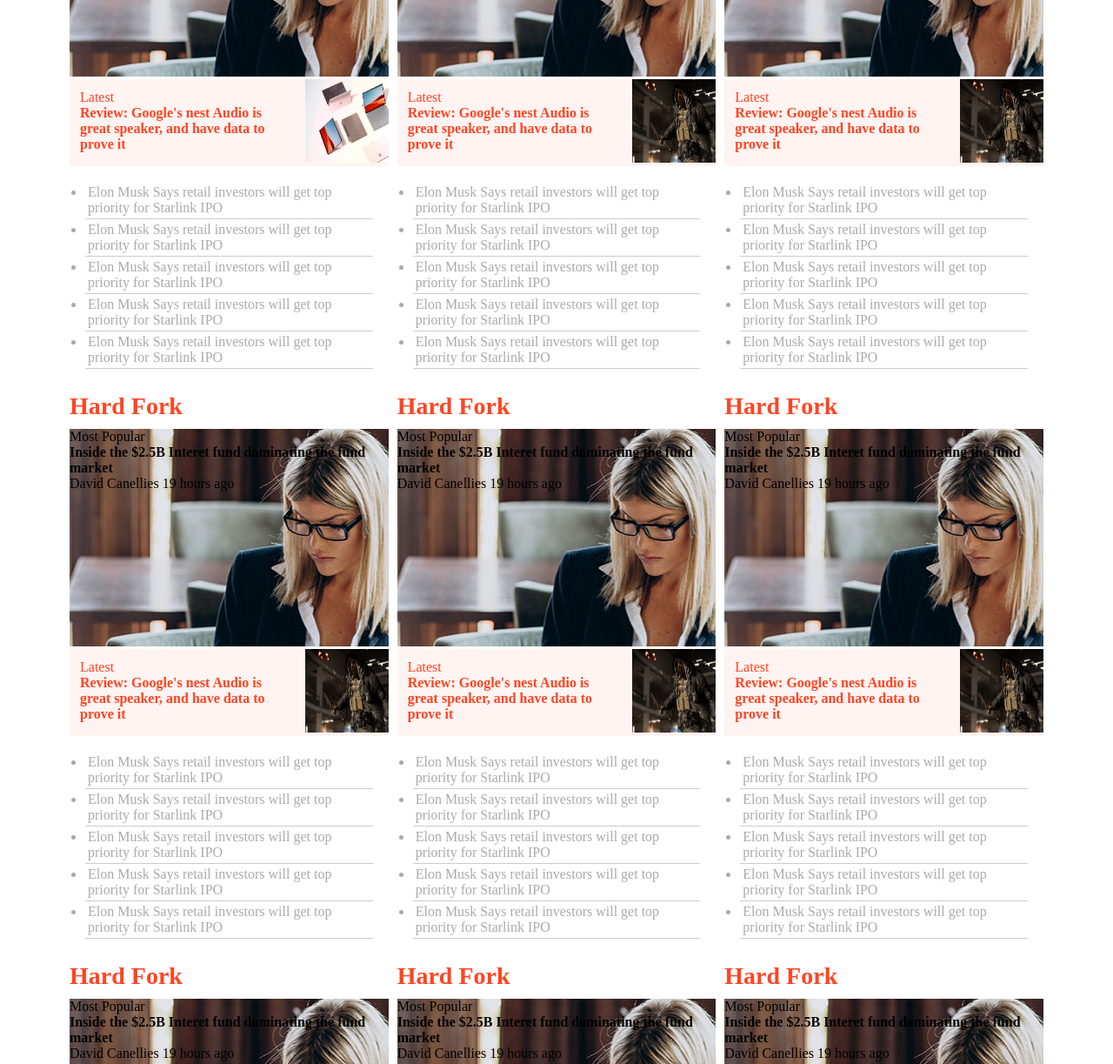
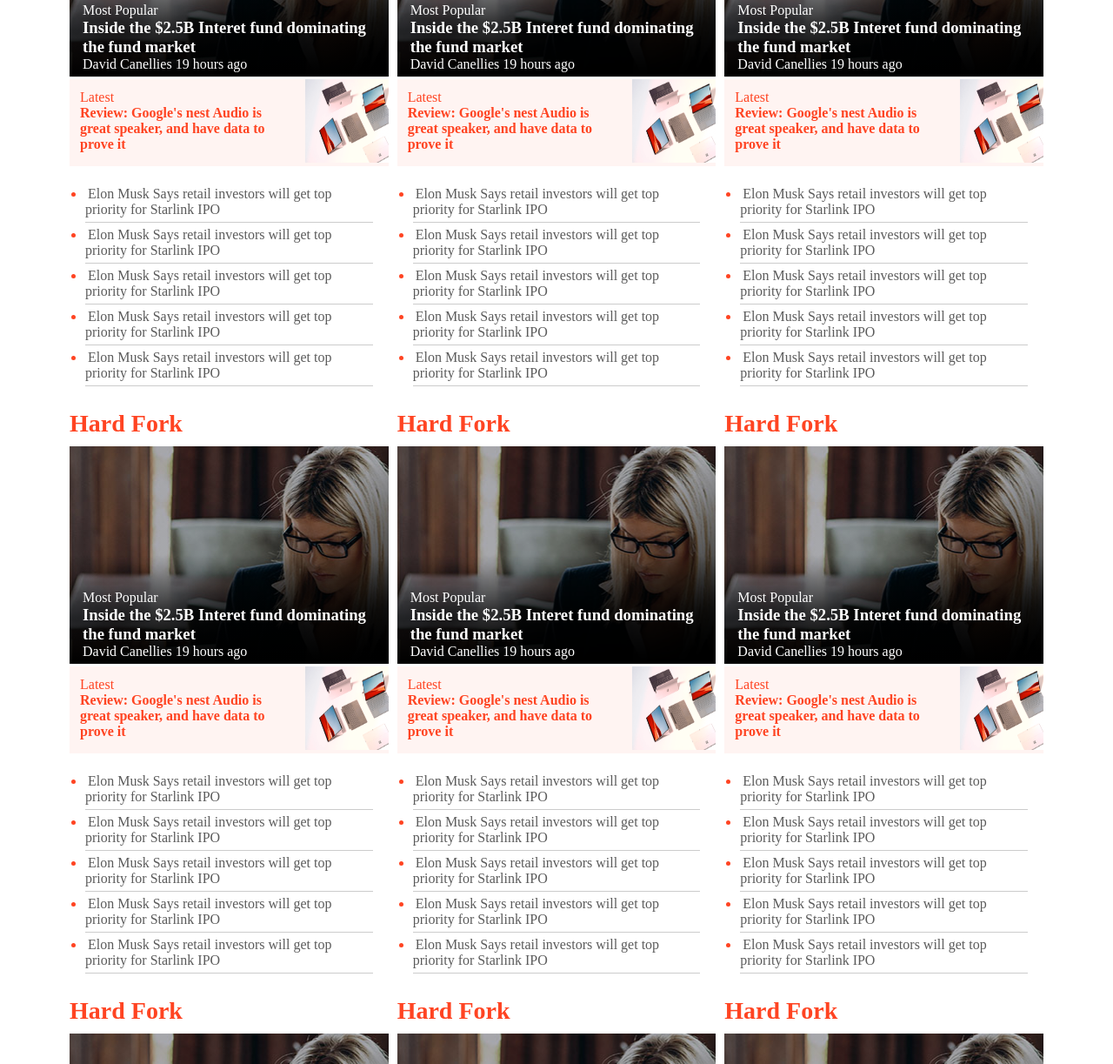
Before and after one commit to Div685/The-New-Web-Clone, a plain HTML site: page index.html in a window 1280 px wide. Shown: the part 1522-2745 px from the top of the page at 87% size. Drawn offline with Linux system fonts and the light colour scheme.

Commit message:
Add styles on the article srction

```diff
--- a/assets/css/style.css
+++ b/assets/css/style.css
@@ -158,8 +158,18 @@ main {
 }
 
 .article-fig-img {
-  background: url(/assets/img/saly_image1.jpg) no-repeat;
+  background: linear-gradient(
+      to bottom,
+      rgba(0, 0, 0, 0) 50%,
+      rgba(0, 0, 0, 0.666),
+      black
+    ),
+    linear-gradient(to bottom right, rgba(0, 0, 0, 0.265) 50%, black),
+    url(/assets/img/saly_image1.jpg) no-repeat;
   height: 250px;
+  color: #fff;
+  padding: 15px;
+  position: relative;
 }
 
 .article-fig-footer {
@@ -196,9 +206,26 @@ main {
 }
 
 .article-section ul li {
-  color: #aaa;
+  list-style: #f42;
+  padding: 5px 0;
+  border-bottom: 0.1px solid #ccc;
+}
+
+.fig-header {
+  position: relative;
+  top: 150px;
+}
+
+.fig-header h3 {
+  color: #fff;
+  font-weight: 900;
+}
+
+.article-section ul li a {
+  color: #5b5b5b;
+  text-decoration: none;
+  list-style: #f42;
   padding: 3px;
-  border-bottom: 0.2px solid #ccc;
 }
 
 /* Latest News section */
--- a/index.html
+++ b/index.html
@@ -55,7 +55,10 @@
 
       <div class="hero-section">
         <div class="hero">
-          <img src="https://cdn0.tnwcdn.com/wp-content/themes/cyberdelia/assets/img/tnw.svg" alt="">
+          <img
+            src="https://cdn0.tnwcdn.com/wp-content/themes/cyberdelia/assets/img/tnw.svg"
+            alt=""
+          />
           <h5>TECH</h5>
           <h1>
             <a href="#"
@@ -196,25 +199,53 @@
           <div class="article-fig-img">
             <div class="fig-header">
               <p>Most Popular</p>
-              <h4>Inside the $2.5B Interet fund dominating the fund market</h4>
+              <h3>Inside the $2.5B Interet fund dominating the fund market</h3>
               <p>David Canellies 19 hours ago</p>
             </div>
           </div>
           <div class="article-fig-footer">
             <div class="title">
               <p class="article-title-footer">Latest</p>
-              <h4>Review: Google's nest Audio is great speaker, and have data to prove it</h4>
+              <h4>
+                Review: Google's nest Audio is great speaker, and have data to
+                prove it
+              </h4>
             </div>
             <div class="title-img">
-              <img src="/assets/img/microsoft-368x276.png" alt="">
+              <img src="/assets/img/microsoft-368x276.png" alt="" />
             </div>
           </div>
           <ul>
-            <li>Elon Musk Says retail investors will get top priority for  Starlink IPO</li>
-            <li>Elon Musk Says retail investors will get top priority for  Starlink IPO</li>
-            <li>Elon Musk Says retail investors will get top priority for  Starlink IPO</li>
-            <li>Elon Musk Says retail investors will get top priority for  Starlink IPO</li>
-            <li>Elon Musk Says retail investors will get top priority for  Starlink IPO</li>
+            <li>
+              <a href="#"
+                >Elon Musk Says retail investors will get top priority for
+                Starlink IPO</a
+              >
+            </li>
+            <li>
+              <a href="#"
+                >Elon Musk Says retail investors will get top priority for
+                Starlink IPO</a
+              >
+            </li>
+            <li>
+              <a href="#"
+                >Elon Musk Says retail investors will get top priority for
+                Starlink IPO</a
+              >
+            </li>
+            <li>
+              <a href="#"
+                >Elon Musk Says retail investors will get top priority for
+                Starlink IPO</a
+              >
+            </li>
+            <li>
+              <a href="#"
+                >Elon Musk Says retail investors will get top priority for
+                Starlink IPO</a
+              >
+            </li>
           </ul>
         </section>
 
@@ -223,25 +254,107 @@
           <div class="article-fig-img">
             <div class="fig-header">
               <p>Most Popular</p>
-              <h4>Inside the $2.5B Interet fund dominating the fund market</h4>
+              <h3>Inside the $2.5B Interet fund dominating the fund market</h3>
               <p>David Canellies 19 hours ago</p>
             </div>
           </div>
           <div class="article-fig-footer">
             <div class="title">
               <p class="article-title-footer">Latest</p>
-              <h4>Review: Google's nest Audio is great speaker, and have data to prove it</h4>
+              <h4>
+                Review: Google's nest Audio is great speaker, and have data to
+                prove it
+              </h4>
             </div>
             <div class="title-img">
-              <img src="/assets/img/call-of-duty.png" alt="">
+              <img src="/assets/img/microsoft-368x276.png" alt="" />
             </div>
           </div>
           <ul>
-            <li>Elon Musk Says retail investors will get top priority for  Starlink IPO</li>
-            <li>Elon Musk Says retail investors will get top priority for  Starlink IPO</li>
-            <li>Elon Musk Says retail investors will get top priority for  Starlink IPO</li>
-            <li>Elon Musk Says retail investors will get top priority for  Starlink IPO</li>
-            <li>Elon Musk Says retail investors will get top priority for  Starlink IPO</li>
+            <li>
+              <a href="#"
+                >Elon Musk Says retail investors will get top priority for
+                Starlink IPO</a
+              >
+            </li>
+            <li>
+              <a href="#"
+                >Elon Musk Says retail investors will get top priority for
+                Starlink IPO</a
+              >
+            </li>
+            <li>
+              <a href="#"
+                >Elon Musk Says retail investors will get top priority for
+                Starlink IPO</a
+              >
+            </li>
+            <li>
+              <a href="#"
+                >Elon Musk Says retail investors will get top priority for
+                Starlink IPO</a
+              >
+            </li>
+            <li>
+              <a href="#"
+                >Elon Musk Says retail investors will get top priority for
+                Starlink IPO</a
+              >
+            </li>
+          </ul>
+        </section>
+        <section class="article-section">
+          <h2>Hard Fork</h2>
+          <div class="article-fig-img">
+            <div class="fig-header">
+              <p>Most Popular</p>
+              <h3>Inside the $2.5B Interet fund dominating the fund market</h3>
+              <p>David Canellies 19 hours ago</p>
+            </div>
+          </div>
+          <div class="article-fig-footer">
+            <div class="title">
+              <p class="article-title-footer">Latest</p>
+              <h4>
+                Review: Google's nest Audio is great speaker, and have data to
+                prove it
+              </h4>
+            </div>
+            <div class="title-img">
+              <img src="/assets/img/microsoft-368x276.png" alt="" />
+            </div>
+          </div>
+          <ul>
+            <li>
+              <a href="#"
+                >Elon Musk Says retail investors will get top priority for
+                Starlink IPO</a
+              >
+            </li>
+            <li>
+              <a href="#"
+                >Elon Musk Says retail investors will get top priority for
+                Starlink IPO</a
+              >
+            </li>
+            <li>
+              <a href="#"
+                >Elon Musk Says retail investors will get top priority for
+                Starlink IPO</a
+              >
+            </li>
+            <li>
+              <a href="#"
+                >Elon Musk Says retail investors will get top priority for
+                Starlink IPO</a
+              >
+            </li>
+            <li>
+              <a href="#"
+                >Elon Musk Says retail investors will get top priority for
+                Starlink IPO</a
+              >
+            </li>
           </ul>
         </section>
 
@@ -250,25 +363,107 @@
           <div class="article-fig-img">
             <div class="fig-header">
               <p>Most Popular</p>
-              <h4>Inside the $2.5B Interet fund dominating the fund market</h4>
+              <h3>Inside the $2.5B Interet fund dominating the fund market</h3>
               <p>David Canellies 19 hours ago</p>
             </div>
           </div>
           <div class="article-fig-footer">
             <div class="title">
               <p class="article-title-footer">Latest</p>
-              <h4>Review: Google's nest Audio is great speaker, and have data to prove it</h4>
+              <h4>
+                Review: Google's nest Audio is great speaker, and have data to
+                prove it
+              </h4>
             </div>
             <div class="title-img">
-              <img src="/assets/img/call-of-duty.png" alt="">
+              <img src="/assets/img/microsoft-368x276.png" alt="" />
             </div>
           </div>
           <ul>
-            <li>Elon Musk Says retail investors will get top priority for  Starlink IPO</li>
-            <li>Elon Musk Says retail investors will get top priority for  Starlink IPO</li>
-            <li>Elon Musk Says retail investors will get top priority for  Starlink IPO</li>
-            <li>Elon Musk Says retail investors will get top priority for  Starlink IPO</li>
-            <li>Elon Musk Says retail investors will get top priority for  Starlink IPO</li>
+            <li>
+              <a href="#"
+                >Elon Musk Says retail investors will get top priority for
+                Starlink IPO</a
+              >
+            </li>
+            <li>
+              <a href="#"
+                >Elon Musk Says retail investors will get top priority for
+                Starlink IPO</a
+              >
+            </li>
+            <li>
+              <a href="#"
+                >Elon Musk Says retail investors will get top priority for
+                Starlink IPO</a
+              >
+            </li>
+            <li>
+              <a href="#"
+                >Elon Musk Says retail investors will get top priority for
+                Starlink IPO</a
+              >
+            </li>
+            <li>
+              <a href="#"
+                >Elon Musk Says retail investors will get top priority for
+                Starlink IPO</a
+              >
+            </li>
+          </ul>
+        </section>
+        <section class="article-section">
+          <h2>Hard Fork</h2>
+          <div class="article-fig-img">
+            <div class="fig-header">
+              <p>Most Popular</p>
+              <h3>Inside the $2.5B Interet fund dominating the fund market</h3>
+              <p>David Canellies 19 hours ago</p>
+            </div>
+          </div>
+          <div class="article-fig-footer">
+            <div class="title">
+              <p class="article-title-footer">Latest</p>
+              <h4>
+                Review: Google's nest Audio is great speaker, and have data to
+                prove it
+              </h4>
+            </div>
+            <div class="title-img">
+              <img src="/assets/img/microsoft-368x276.png" alt="" />
+            </div>
+          </div>
+          <ul>
+            <li>
+              <a href="#"
+                >Elon Musk Says retail investors will get top priority for
+                Starlink IPO</a
+              >
+            </li>
+            <li>
+              <a href="#"
+                >Elon Musk Says retail investors will get top priority for
+                Starlink IPO</a
+              >
+            </li>
+            <li>
+              <a href="#"
+                >Elon Musk Says retail investors will get top priority for
+                Starlink IPO</a
+              >
+            </li>
+            <li>
+              <a href="#"
+                >Elon Musk Says retail investors will get top priority for
+                Starlink IPO</a
+              >
+            </li>
+            <li>
+              <a href="#"
+                >Elon Musk Says retail investors will get top priority for
+                Starlink IPO</a
+              >
+            </li>
           </ul>
         </section>
 
@@ -277,25 +472,53 @@
           <div class="article-fig-img">
             <div class="fig-header">
               <p>Most Popular</p>
-              <h4>Inside the $2.5B Interet fund dominating the fund market</h4>
+              <h3>Inside the $2.5B Interet fund dominating the fund market</h3>
               <p>David Canellies 19 hours ago</p>
             </div>
           </div>
           <div class="article-fig-footer">
             <div class="title">
               <p class="article-title-footer">Latest</p>
-              <h4>Review: Google's nest Audio is great speaker, and have data to prove it</h4>
+              <h4>
+                Review: Google's nest Audio is great speaker, and have data to
+                prove it
+              </h4>
             </div>
             <div class="title-img">
-              <img src="/assets/img/call-of-duty.png" alt="">
+              <img src="/assets/img/microsoft-368x276.png" alt="" />
             </div>
           </div>
           <ul>
-            <li>Elon Musk Says retail investors will get top priority for  Starlink IPO</li>
-            <li>Elon Musk Says retail investors will get top priority for  Starlink IPO</li>
-            <li>Elon Musk Says retail investors will get top priority for  Starlink IPO</li>
-            <li>Elon Musk Says retail investors will get top priority for  Starlink IPO</li>
-            <li>Elon Musk Says retail investors will get top priority for  Starlink IPO</li>
+            <li>
+              <a href="#"
+                >Elon Musk Says retail investors will get top priority for
+                Starlink IPO</a
+              >
+            </li>
+            <li>
+              <a href="#"
+                >Elon Musk Says retail investors will get top priority for
+                Starlink IPO</a
+              >
+            </li>
+            <li>
+              <a href="#"
+                >Elon Musk Says retail investors will get top priority for
+                Starlink IPO</a
+              >
+            </li>
+            <li>
+              <a href="#"
+                >Elon Musk Says retail investors will get top priority for
+                Starlink IPO</a
+              >
+            </li>
+            <li>
+              <a href="#"
+                >Elon Musk Says retail investors will get top priority for
+                Starlink IPO</a
+              >
+            </li>
           </ul>
         </section>
 
@@ -304,25 +527,53 @@
           <div class="article-fig-img">
             <div class="fig-header">
               <p>Most Popular</p>
-              <h4>Inside the $2.5B Interet fund dominating the fund market</h4>
+              <h3>Inside the $2.5B Interet fund dominating the fund market</h3>
               <p>David Canellies 19 hours ago</p>
             </div>
           </div>
           <div class="article-fig-footer">
             <div class="title">
               <p class="article-title-footer">Latest</p>
-              <h4>Review: Google's nest Audio is great speaker, and have data to prove it</h4>
+              <h4>
+                Review: Google's nest Audio is great speaker, and have data to
+                prove it
+              </h4>
             </div>
             <div class="title-img">
-              <img src="/assets/img/call-of-duty.png" alt="">
+              <img src="/assets/img/microsoft-368x276.png" alt="" />
             </div>
           </div>
           <ul>
-            <li>Elon Musk Says retail investors will get top priority for  Starlink IPO</li>
-            <li>Elon Musk Says retail investors will get top priority for  Starlink IPO</li>
-            <li>Elon Musk Says retail investors will get top priority for  Starlink IPO</li>
-            <li>Elon Musk Says retail investors will get top priority for  Starlink IPO</li>
-            <li>Elon Musk Says retail investors will get top priority for  Starlink IPO</li>
+            <li>
+              <a href="#"
+                >Elon Musk Says retail investors will get top priority for
+                Starlink IPO</a
+              >
+            </li>
+            <li>
+              <a href="#"
+                >Elon Musk Says retail investors will get top priority for
+                Starlink IPO</a
+              >
+            </li>
+            <li>
+              <a href="#"
+                >Elon Musk Says retail investors will get top priority for
+                Starlink IPO</a
+              >
+            </li>
+            <li>
+              <a href="#"
+                >Elon Musk Says retail investors will get top priority for
+                Starlink IPO</a
+              >
+            </li>
+            <li>
+              <a href="#"
+                >Elon Musk Says retail investors will get top priority for
+                Starlink IPO</a
+              >
+            </li>
           </ul>
         </section>
 
@@ -331,25 +582,53 @@
           <div class="article-fig-img">
             <div class="fig-header">
               <p>Most Popular</p>
-              <h4>Inside the $2.5B Interet fund dominating the fund market</h4>
+              <h3>Inside the $2.5B Interet fund dominating the fund market</h3>
               <p>David Canellies 19 hours ago</p>
             </div>
           </div>
           <div class="article-fig-footer">
             <div class="title">
               <p class="article-title-footer">Latest</p>
-              <h4>Review: Google's nest Audio is great speaker, and have data to prove it</h4>
+              <h4>
+                Review: Google's nest Audio is great speaker, and have data to
+                prove it
+              </h4>
             </div>
             <div class="title-img">
-              <img src="/assets/img/call-of-duty.png" alt="">
+              <img src="/assets/img/microsoft-368x276.png" alt="" />
             </div>
           </div>
           <ul>
-            <li>Elon Musk Says retail investors will get top priority for  Starlink IPO</li>
-            <li>Elon Musk Says retail investors will get top priority for  Starlink IPO</li>
-            <li>Elon Musk Says retail investors will get top priority for  Starlink IPO</li>
-            <li>Elon Musk Says retail investors will get top priority for  Starlink IPO</li>
-            <li>Elon Musk Says retail investors will get top priority for  Starlink IPO</li>
+            <li>
+              <a href="#"
+                >Elon Musk Says retail investors will get top priority for
+                Starlink IPO</a
+              >
+            </li>
+            <li>
+              <a href="#"
+                >Elon Musk Says retail investors will get top priority for
+                Starlink IPO</a
+              >
+            </li>
+            <li>
+              <a href="#"
+                >Elon Musk Says retail investors will get top priority for
+                Starlink IPO</a
+              >
+            </li>
+            <li>
+              <a href="#"
+                >Elon Musk Says retail investors will get top priority for
+                Starlink IPO</a
+              >
+            </li>
+            <li>
+              <a href="#"
+                >Elon Musk Says retail investors will get top priority for
+                Starlink IPO</a
+              >
+            </li>
           </ul>
         </section>
 
@@ -358,79 +637,53 @@
           <div class="article-fig-img">
             <div class="fig-header">
               <p>Most Popular</p>
-              <h4>Inside the $2.5B Interet fund dominating the fund market</h4>
+              <h3>Inside the $2.5B Interet fund dominating the fund market</h3>
               <p>David Canellies 19 hours ago</p>
             </div>
           </div>
           <div class="article-fig-footer">
             <div class="title">
               <p class="article-title-footer">Latest</p>
-              <h4>Review: Google's nest Audio is great speaker, and have data to prove it</h4>
+              <h4>
+                Review: Google's nest Audio is great speaker, and have data to
+                prove it
+              </h4>
             </div>
             <div class="title-img">
-              <img src="/assets/img/call-of-duty.png" alt="">
+              <img src="/assets/img/microsoft-368x276.png" alt="" />
             </div>
           </div>
           <ul>
-            <li>Elon Musk Says retail investors will get top priority for  Starlink IPO</li>
-            <li>Elon Musk Says retail investors will get top priority for  Starlink IPO</li>
-            <li>Elon Musk Says retail investors will get top priority for  Starlink IPO</li>
-            <li>Elon Musk Says retail investors will get top priority for  Starlink IPO</li>
-            <li>Elon Musk Says retail investors will get top priority for  Starlink IPO</li>
-          </ul>
-        </section>
-
-        <section class="article-section">
-          <h2>Hard Fork</h2>
-          <div class="article-fig-img">
-            <div class="fig-header">
-              <p>Most Popular</p>
-              <h4>Inside the $2.5B Interet fund dominating the fund market</h4>
-              <p>David Canellies 19 hours ago</p>
-            </div>
-          </div>
-          <div class="article-fig-footer">
-            <div class="title">
-              <p class="article-title-footer">Latest</p>
-              <h4>Review: Google's nest Audio is great speaker, and have data to prove it</h4>
-            </div>
-            <div class="title-img">
-              <img src="/assets/img/call-of-duty.png" alt="">
-            </div>
-          </div>
-          <ul>
-            <li>Elon Musk Says retail investors will get top priority for  Starlink IPO</li>
-            <li>Elon Musk Says retail investors will get top priority for  Starlink IPO</li>
-            <li>Elon Musk Says retail investors will get top priority for  Starlink IPO</li>
-            <li>Elon Musk Says retail investors will get top priority for  Starlink IPO</li>
-            <li>Elon Musk Says retail investors will get top priority for  Starlink IPO</li>
-          </ul>
-        </section>
-
-        <section class="article-section">
-          <h2>Hard Fork</h2>
-          <div class="article-fig-img">
-            <div class="fig-header">
-              <p>Most Popular</p>
-              <h4>Inside the $2.5B Interet fund dominating the fund market</h4>
-              <p>David Canellies 19 hours ago</p>
-            </div>
-          </div>
-          <div class="article-fig-footer">
-            <div class="title">
-              <p class="article-title-footer">Latest</p>
-              <h4>Review: Google's nest Audio is great speaker, and have data to prove it</h4>
-            </div>
-            <div class="title-img">
-              <img src="/assets/img/call-of-duty.png" alt="">
-            </div>
-          </div>
-          <ul>
-            <li>Elon Musk Says retail investors will get top priority for  Starlink IPO</li>
-            <li>Elon Musk Says retail investors will get top priority for  Starlink IPO</li>
-            <li>Elon Musk Says retail investors will get top priority for  Starlink IPO</li>
-            <li>Elon Musk Says retail investors will get top priority for  Starlink IPO</li>
-            <li>Elon Musk Says retail investors will get top priority for  Starlink IPO</li>
+            <li>
+              <a href="#"
+                >Elon Musk Says retail investors will get top priority for
+                Starlink IPO</a
+              >
+            </li>
+            <li>
+              <a href="#"
+                >Elon Musk Says retail investors will get top priority for
+                Starlink IPO</a
+              >
+            </li>
+            <li>
+              <a href="#"
+                >Elon Musk Says retail investors will get top priority for
+                Starlink IPO</a
+              >
+            </li>
+            <li>
+              <a href="#"
+                >Elon Musk Says retail investors will get top priority for
+                Starlink IPO</a
+              >
+            </li>
+            <li>
+              <a href="#"
+                >Elon Musk Says retail investors will get top priority for
+                Starlink IPO</a
+              >
+            </li>
           </ul>
         </section>
       </div>
```
